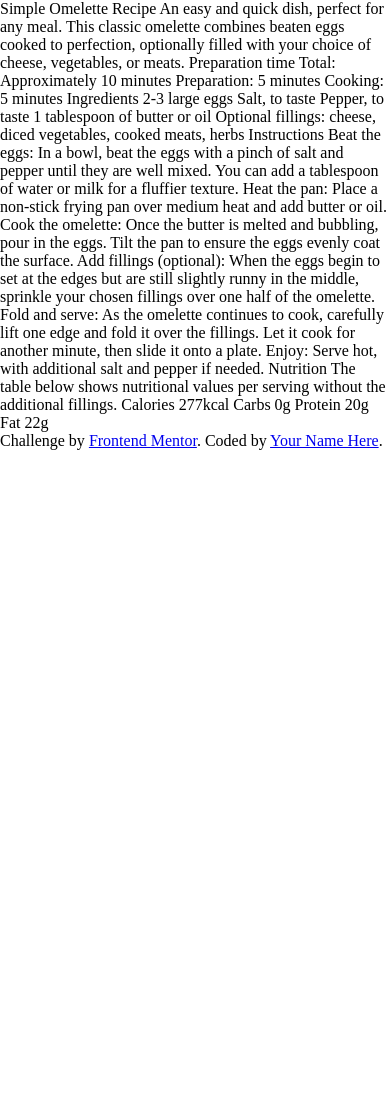
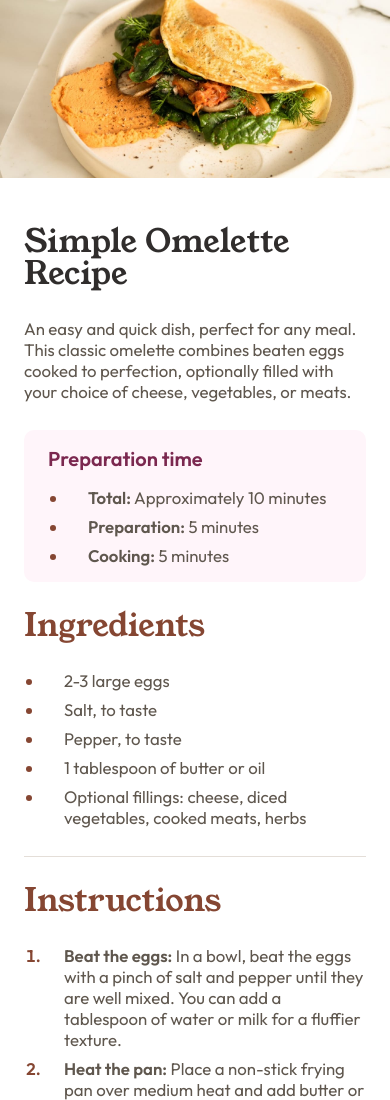
Before and after one commit to PraveenKum11/recipe-page-frontendmentor, a plain HTML site: page index.html in a window 390 px wide. Shown: the top 1100 px of the page. Before the commit the page ends 844 px from the top, so only its background shows below. Drawn offline with Linux system fonts and the light colour scheme.

Commit message:
Add css for desktop and mobile

```diff
--- a/index.html
+++ b/index.html
@@ -1,71 +1,134 @@
 <!DOCTYPE html>
 <html lang="en">
+
 <head>
   <meta charset="UTF-8">
-  <meta name="viewport" content="width=device-width, initial-scale=1.0"> <!-- displays site properly based on user's device -->
+  <meta name="viewport" content="width=device-width, initial-scale=1.0">
+  <!-- displays site properly based on user's device -->
 
   <link rel="icon" type="image/png" sizes="32x32" href="./assets/images/favicon-32x32.png">
   <title>Frontend Mentor | Recipe page</title>
   <link rel="stylesheet" href="style.css">
 </head>
+
 <body>
 
-  Simple Omelette Recipe
+  <div class="main-container">
+    <div class="featured-image-container">
+      <img class="recipe-featured-image" src="./assets/images/image-omelette.jpeg" alt="Omelette">
+    </div>
 
+    <main>
+      <h1 class="recipe-heading">Simple Omelette Recipe</h1>
+
+      <p class="recipe-description">
         An easy and quick dish, perfect for any meal. This classic omelette combines beaten eggs cooked
         to perfection, optionally filled with your choice of cheese, vegetables, or meats.
+      </p>
 
-  Preparation time
+      <div class="recipe-prep-container">
+        <div class="recipe-prep-heading">Preparation time</div>
+        <ul>
+          <li><span class="text-bold">Total:</span> Approximately 10 minutes</li>
+          <li><span class="text-bold">Preparation:</span> 5 minutes</li>
+          <li><span class="text-bold">Cooking:</span> 5 minutes</li>
+        </ul>
+      </div>
 
-  Total: Approximately 10 minutes
-  Preparation: 5 minutes
-  Cooking: 5 minutes
+      <section class="recipe-ingredients">
+        <h2>Ingredients</h2>
 
-  Ingredients
+        <ul>
+          <li>2-3 large eggs</li>
+          <li>Salt, to taste</li>
+          <li>Pepper, to taste</li>
+          <li>1 tablespoon of butter or oil</li>
+          <li>Optional fillings: cheese, diced vegetables, cooked meats, herbs</li>
+        </ul>
+      </section>
 
-  2-3 large eggs
-  Salt, to taste
-  Pepper, to taste
-  1 tablespoon of butter or oil
-  Optional fillings: cheese, diced vegetables, cooked meats, herbs
+      <hr>
 
-  Instructions
+      <section class="recipe-instructions">
+        <h2>Instructions</h2>
 
-  Beat the eggs: In a bowl, beat the eggs with a pinch of salt and pepper until they are well mixed.
+        <ol>
+          <li>
+            <span class="text-bold">Beat the eggs:</span> In a bowl, beat the eggs with a pinch of salt and pepper until
+            they
+            are well
+            mixed.
             You can add a tablespoon of water or milk for a fluffier texture.
+          </li>
 
-  Heat the pan: Place a non-stick frying pan over medium heat and add butter or oil.
+          <li>
+            <span class="text-bold">Heat the pan:</span> Place a non-stick frying pan over medium heat and add butter or
+            oil.
+          </li>
 
-  Cook the omelette: Once the butter is melted and bubbling, pour in the eggs. Tilt the pan to ensure
+          <li>
+            <span class="text-bold">Cook the omelette:</span> Once the butter is melted and bubbling, pour in the eggs.
+            Tilt
+            the pan to
+            ensure
             the eggs evenly coat the surface.
+          </li>
 
-  Add fillings (optional): When the eggs begin to set at the edges but are still slightly runny in the
+          <li>
+            <span class="text-bold">Add fillings (optional):</span> When the eggs begin to set at the edges but are
+            still
+            slightly runny
+            in the
             middle, sprinkle your chosen fillings over one half of the omelette.
+          </li>
 
-  Fold and serve: As the omelette continues to cook, carefully lift one edge and fold it over the
+          <li>
+            <span class="text-bold">Fold and serve:</span> As the omelette continues to cook, carefully lift one edge
+            and
+            fold
+            it over the
             fillings. Let it cook for another minute, then slide it onto a plate.
+          </li>
 
-  Enjoy: Serve hot, with additional salt and pepper if needed.
+          <li>
+            <span class="text-bold">Enjoy:</span> Serve hot, with additional salt and pepper if needed.
+          </li>
+        </ol>
+      </section>
 
-  Nutrition
+      <hr>
 
-  The table below shows nutritional values per serving without the additional fillings.
+      <section class="recipe-nutrition">
+        <h2>Nutrition</h2>
 
-  Calories
-  277kcal
+        <p class="recipe-nutrition-description">The table below shows nutritional values per serving without the
+          additional fillings.</p>
 
-  Carbs
-  0g
+        <ul class="recipe-nutrition-table">
+          <li>
+            <span>Calories</span>
+            <span>277kcal</span>
+          </li>
 
-  Protein
-  20g
+          <li>
+            <span>Carbs</span>
+            <span>0g</span>
+          </li>
 
-  Fat
-  22g
+          <li>
+            <span>Protein</span>
+            <span>20g</span>
+          </li>
 
-  <div class="attribution">
-    Challenge by <a href="https://www.frontendmentor.io?ref=challenge" target="_blank">Frontend Mentor</a>.
-    Coded by <a href="#">Your Name Here</a>.
+          <li>
+            <span>Fat</span>
+            <span>22g</span>
+          </li>
+        </ul>
+      </section>
+    </main>
+
   </div>
 </body>
+
 </html>
--- a/style.css
+++ b/style.css
@@ -23,16 +23,19 @@
     --clr-neutral-wenge-brown: hsl(30, 10%, 34%);
     --clr-neutral-dark-charcoal: hsl(24, 5%, 18%);
 
-    --font-family-primary: "Outfit", sans-serif;
-    --font-family-secondary: "Young Serif", sans-serif;
+    --font-family-primary: "Young Serif", sans-serif;
+    --font-family-secondary: "Outfit", sans-serif;
 
     --fw-regular: 400;
+    --fw-semi-bold: 600;
     --fw-bold: 700;
 
+    --fs-300: 1.05rem;
     --fs-400: 1.125rem;
     --fs-500: 1.25rem;
     --fs-600: 1.5rem;
     --fs-700: 2rem;
+    --fs-800: 2rem;
 }
 
 *,
@@ -43,8 +46,135 @@
     font: inherit;
 }
 
+/* Lobotomized owl */
+main *+* {
+    margin-top: 1.75rem;
+}
+
 img,
 svg {
     display: block;
     max-width: 100%;
 }
+
+body {
+    font-family: var(--font-family-secondary);
+    font-size: var(--fs-300);
+    color: var(--clr-neutral-wenge-brown);
+}
+
+h1,
+h2,
+h3 {
+    font-family: var(--font-family-primary);
+    font-size: var(--fs-800);
+    line-height: 100%;
+}
+
+h2 {
+    color: var(--clr-primary-nutmeg);
+}
+
+main {
+    padding: 3rem 1.5rem;
+}
+
+ul,
+ol {
+    padding-inline-start: 20px;
+}
+
+li {
+    padding-left: 20px;
+    margin-top: 0.5rem;
+}
+
+li::marker {
+    color: var(--clr-primary-nutmeg);
+    font-weight: var(--fw-semi-bold);
+}
+
+hr {
+    background-color: var(--clr-neutral-light-grey);
+    outline: none;
+    border: none;
+    height: 1px;
+}
+
+.text-bold {
+    font-weight: var(--fw-semi-bold);
+}
+
+.recipe-heading {
+    color: var(--clr-neutral-dark-charcoal);
+}
+
+.recipe-prep-container {
+    padding: 1rem 1.5rem;
+    background-color: var(--clr-neutral-rose-white);
+    border-radius: 10px;
+}
+
+.recipe-prep-heading {
+    font-size: var(--fs-500);
+    font-weight: var(--fw-semi-bold);
+    color: var(--clr-primary-dark-raspberry);
+}
+
+.recipe-prep-container ul {
+    margin-top: 1rem;
+}
+
+.recipe-nutrition-table {
+    list-style-type: none;
+    padding-inline-start: 0;
+}
+
+.recipe-nutrition-table li {
+    display: flex;
+    flex-direction: row;
+}
+
+.recipe-nutrition-table li+li {
+    border-top: 1px solid var(--clr-neutral-light-grey);
+}
+
+.recipe-nutrition-table li span {
+    margin-top: 0;
+    padding: 0.25rem;
+    flex: 1;
+}
+
+.recipe-nutrition-table li :nth-child(2) {
+    font-weight: var(--fw-semi-bold);
+    color: var(--clr-primary-nutmeg);
+}
+
+@media screen and (min-width: 776px) {
+    body {
+        background-color: var(--clr-neutral-eggshell);
+        display: grid;
+        place-content: center;
+        padding: 15vh 10vw;
+    }
+
+    .main-container {
+        --border-radius: 25px;
+
+        background-color: var(--clr-neutral-white);
+        border-radius: var(--border-radius);
+    }
+
+    .featured-image-container {
+        padding: 3rem 3rem 0 3rem;
+    }
+
+    .featured-image-container>img {
+        border-radius: calc(var(--border-radius) - 10px);
+    }
+
+    main {
+        padding-left: 3rem;
+        padding-right: 3rem;
+    }
+}
```
Lines whose indentation alone changed are shown as unchanged.
